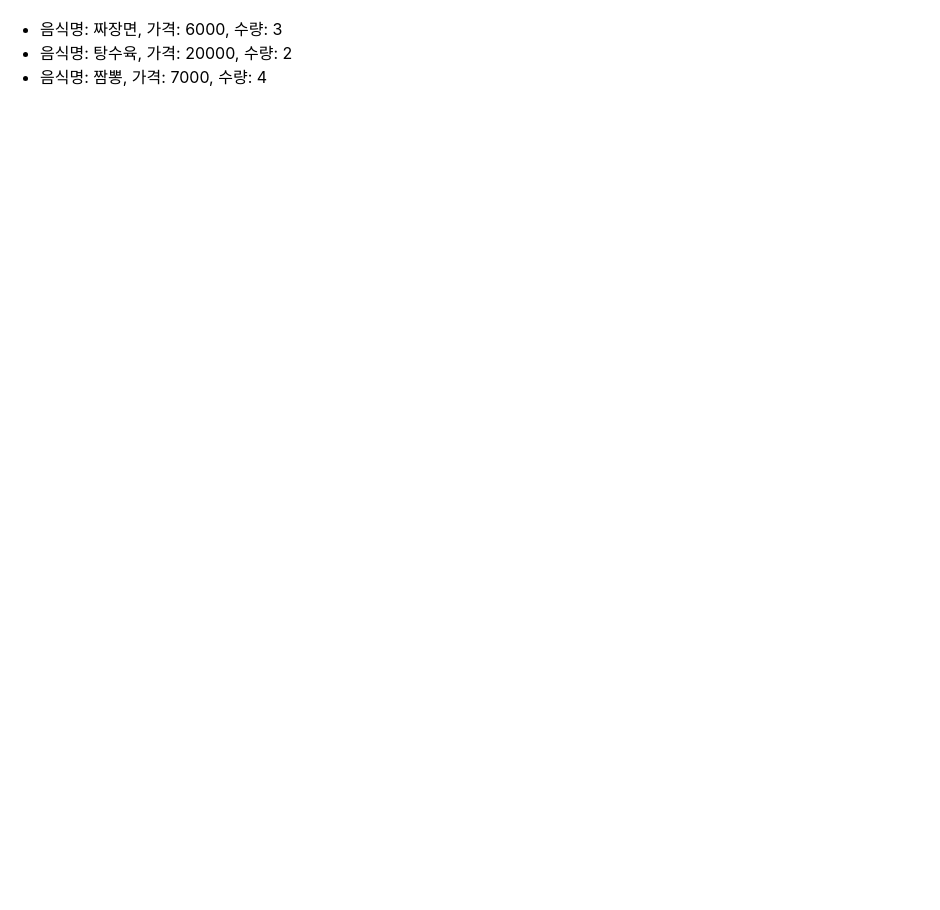
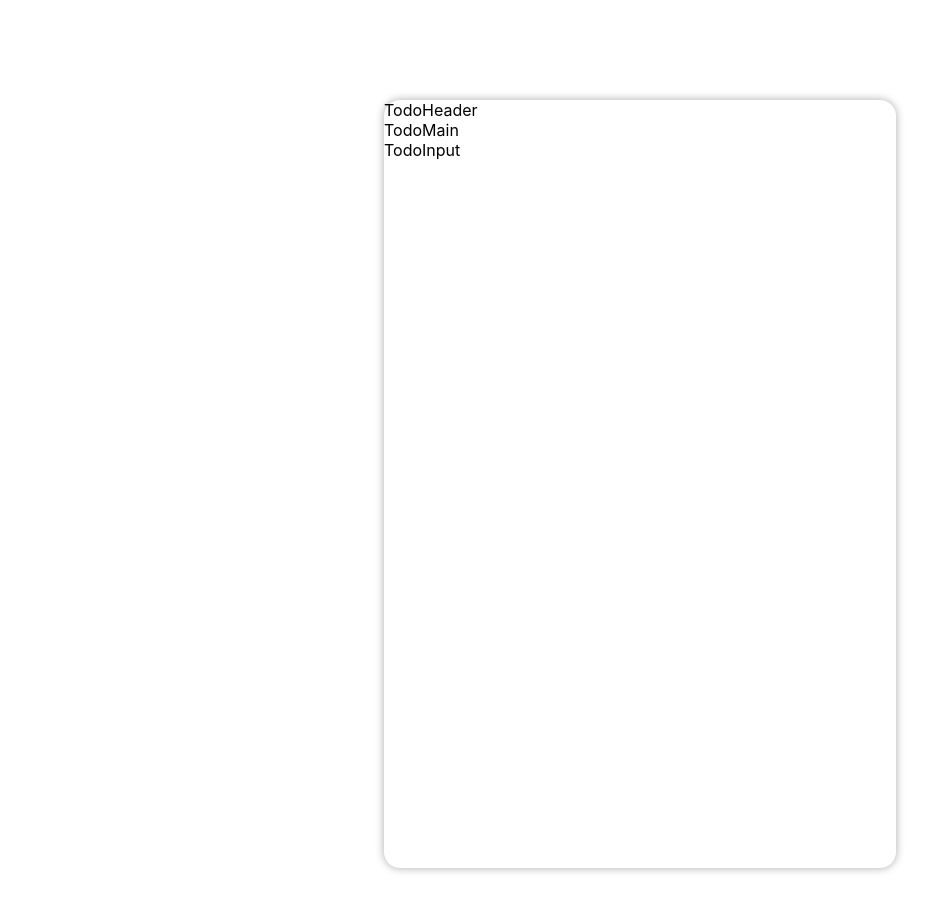
Before and after one commit to ijhhij/todo-react-app202301, a React (Create React App) app: page / in a window 1280 px wide. Shown: the top 910 px of the page, without its empty margins (0-940 px from the left). Before the commit the page ends 800 px from the top, so only its background shows below. Built offline with nearby package versions, Linux system fonts and the light colour scheme.

Commit message:
# TodoList UI 기본설계

```diff
--- a/src/App.js
+++ b/src/App.js
@@ -1,11 +1,11 @@
 
-import ItemMain from './components/item/ItemMain';
+import TodoTemplate from './components/todo/TodoTemplate';
 
 
 function App() {
   return (
     <>
-      <ItemMain />
+      <TodoTemplate />
     </>
   );
 }
--- /dev/null
+++ b/src/components/todo/TodoHeader.js
@@ -0,0 +1,9 @@
+import React from 'react'
+
+const TodoHeader = () => {
+  return (
+    <div>TodoHeader</div>
+  )
+}
+
+export default TodoHeader
--- /dev/null
+++ b/src/components/todo/TodoInput.js
@@ -0,0 +1,9 @@
+import React from 'react'
+
+const TodoInput = () => {
+  return (
+    <div>TodoInput</div>
+  )
+}
+
+export default TodoInput
--- /dev/null
+++ b/src/components/todo/TodoMain.js
@@ -0,0 +1,9 @@
+import React from 'react'
+
+const TodoMain = () => {
+  return (
+    <div>TodoMain</div>
+  )
+}
+
+export default TodoMain
--- /dev/null
+++ b/src/components/todo/TodoTemplate.js
@@ -0,0 +1,19 @@
+import React from 'react'
+
+// css 로딩
+import './css/TodoTemplate.css';
+import TodoHeader from './TodoHeader';
+import TodoInput from './TodoInput';
+import TodoMain from './TodoMain';
+
+const TodoTemplate = () => {
+  return (
+    <div className="todo-template">
+        <TodoHeader />
+        <TodoMain />
+        <TodoInput />
+    </div>
+  )
+}
+
+export default TodoTemplate
--- /dev/null
+++ b/src/components/todo/css/TodoTemplate.css
@@ -0,0 +1,14 @@
+
+.todo-template {
+    width: 512px;
+    height: 768px;
+    /* border: 1px solid #000; */
+    border-radius: 16px;
+
+    /* 음영처리 */
+    /*   x축, y축, 블러크기, 색상 */
+    box-shadow: 0 0 8px #aaa;
+
+    /* 박스 x축 중앙 정렬 : 마진 좌우값을 auto로 설정 */
+    margin: 100px auto;
+}
```
